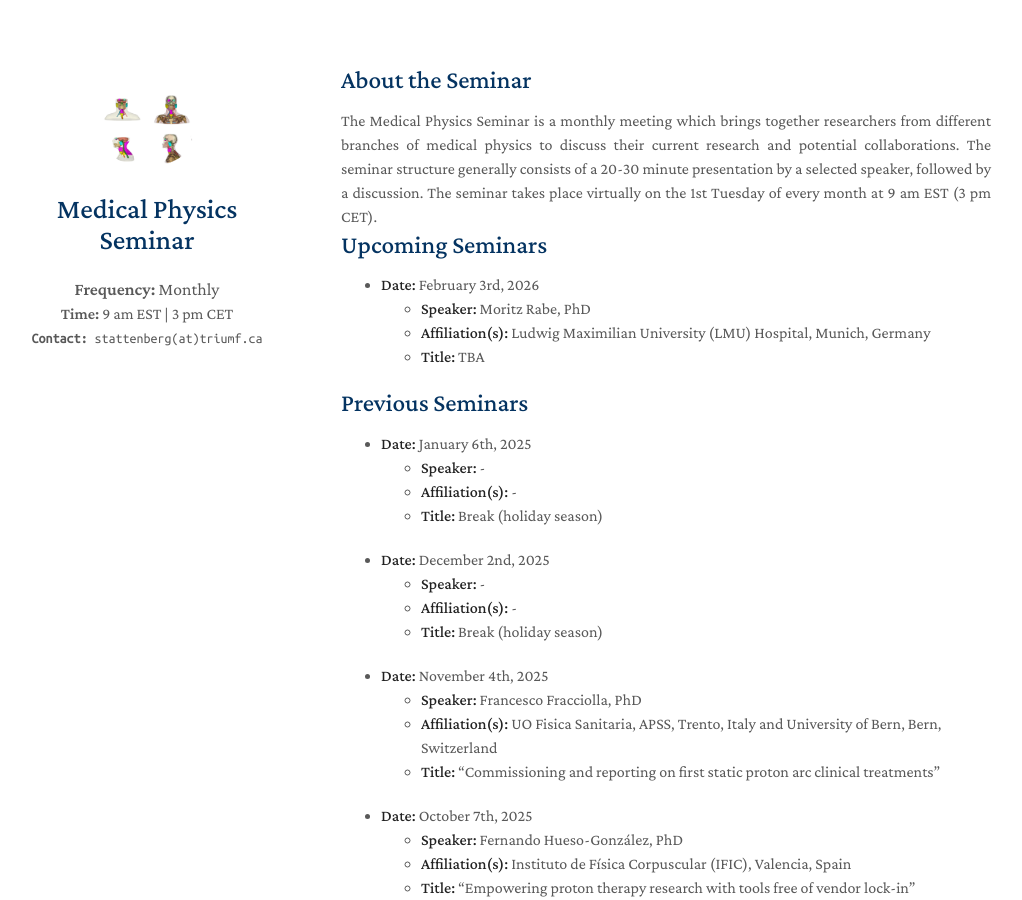
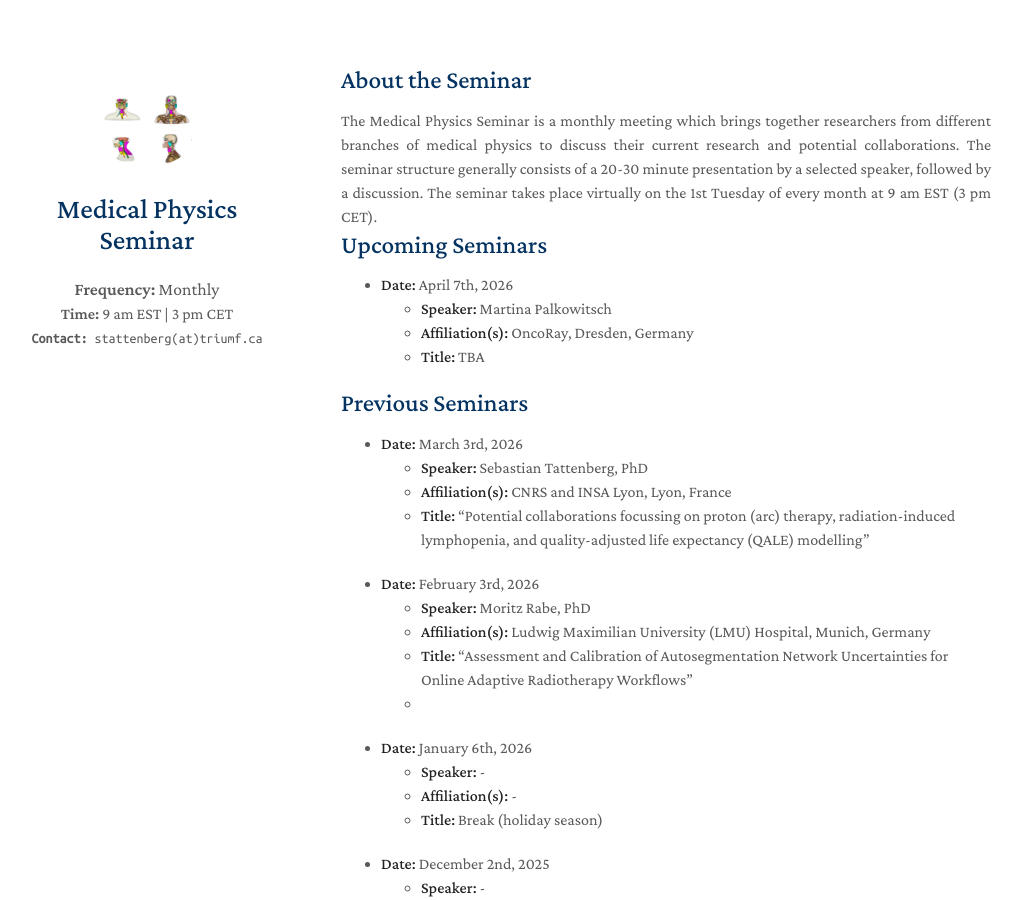
Before and after one commit to MedPhysSeminar/MedPhysSeminar.github.io, a Jekyll site: the page built from index.md, in a window 1280 px wide and 900 px high. Shown: the whole window, without its empty margins (129-1151 px from the left). Built offline with Jekyll 4.4.1, drawn with Linux system fonts in a browser that asks for light colours; nearby versions of some CDN libraries; a style sheet for code colours, icons or effects is not loaded; our own code applies the rules of GitHub Pages for plain Markdown files.

Commit message:
Update index.md

```diff
--- a/index.md
+++ b/index.md
@@ -9,13 +9,23 @@ layout: homepage
 
 ## Upcoming Seminars
 
+- **Date:** April 7th, 2026
+  - **Speaker:** Martina Palkowitsch
+  - **Affiliation(s):** OncoRay, Dresden, Germany
+  - **Title:** TBA
+
+## Previous Seminars
+- **Date:** March 3rd, 2026
+  - **Speaker:** Sebastian Tattenberg, PhD
+  - **Affiliation(s):** CNRS and INSA Lyon, Lyon, France
+  - **Title:** "Potential collaborations focussing on proton (arc) therapy, radiation-induced lymphopenia, and quality-adjusted life expectancy (QALE) modelling"
+
 - **Date:** February 3rd, 2026
   - **Speaker:** Moritz Rabe, PhD
   - **Affiliation(s):** Ludwig Maximilian University (LMU) Hospital, Munich, Germany
-  - **Title:** TBA
-
-## Previous Seminars
-- **Date:** January 6th, 2025
+  - **Title:** "Assessment and Calibration of Autosegmentation Network Uncertainties for Online Adaptive Radiotherapy Workflows"
+  -
+- **Date:** January 6th, 2026
   - **Speaker:** -
   - **Affiliation(s):** -
   - **Title:** Break (holiday season)
```
